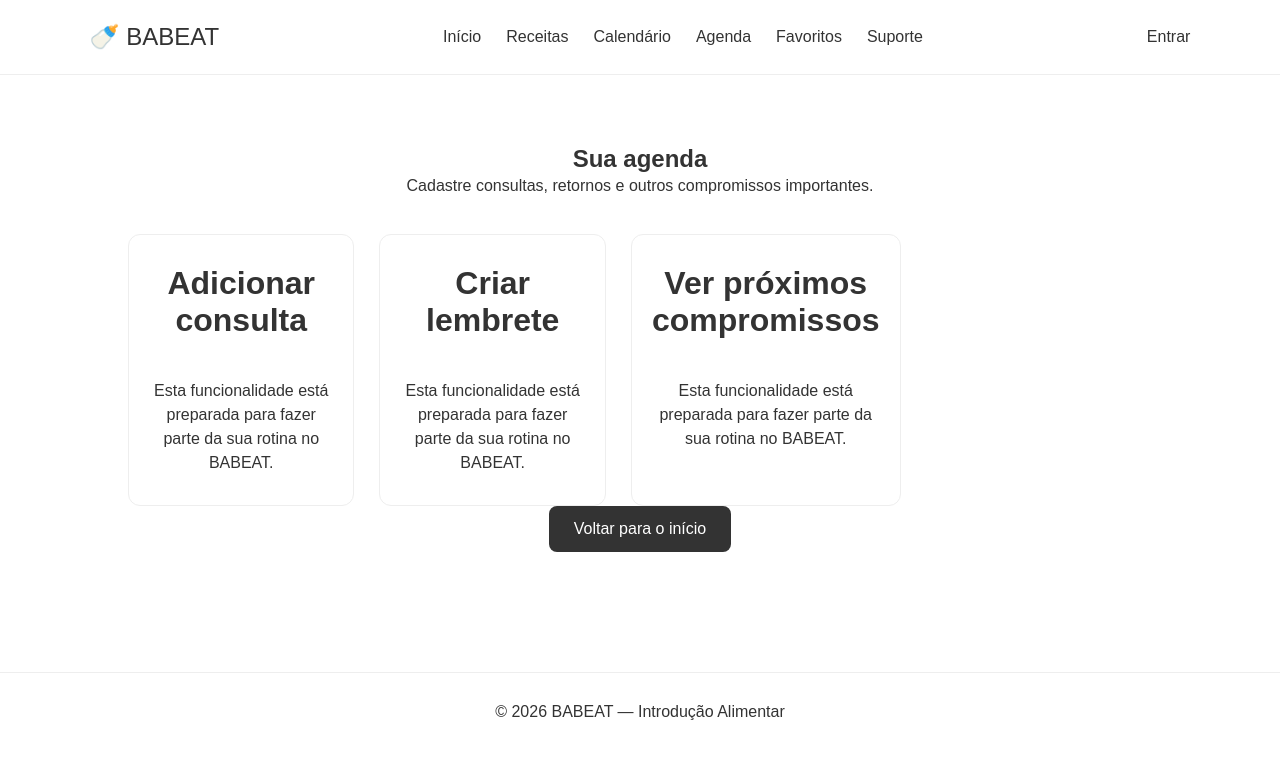
After one commit to davidnrmg-wq/Babeat, a Django app: page /agenda/ in a window 1280 px wide. The commit adds this page. Shown: the top 759 px of the page. Run offline with Django 4.2, Linux system fonts and the light colour scheme.

Commit message:
Corrige navegacao entre paginas do Babeat

```diff
--- a/bebeat projeto/app/static/app/css/style.css
+++ b/bebeat projeto/app/static/app/css/style.css
@@ -227,3 +227,18 @@ footer {
     }
 
 }
+.card {
+    display: block;
+    color: inherit;
+    text-decoration: none;
+}
+
+.page-content {
+    min-height: 500px;
+}
+
+.page-content > p {
+    max-width: 680px;
+    margin: 0 auto 35px;
+    line-height: 1.6;
+}
--- /dev/null
+++ b/bebeat projeto/app/templates/app/base.html
@@ -0,0 +1,27 @@
+{% load static %}
+<!DOCTYPE html>
+<html lang="pt-BR">
+<head>
+    <meta charset="UTF-8">
+    <meta name="viewport" content="width=device-width, initial-scale=1.0">
+    <title>{% block title %}BABEAT - Introdução Alimentar{% endblock %}</title>
+    <link rel="stylesheet" href="{% static 'app/css/style.css' %}">
+</head>
+<body>
+    <header class="navbar">
+        <div class="logo"><a href="{% url 'index' %}">🍼 BABEAT</a></div>
+        <nav aria-label="Navegação principal">
+            <a href="{% url 'index' %}">Início</a>
+            <a href="{% url 'receitas' %}">Receitas</a>
+            <a href="{% url 'calendario' %}">Calendário</a>
+            <a href="{% url 'agenda' %}">Agenda</a>
+            <a href="{% url 'favoritos' %}">Favoritos</a>
+            <a href="{% url 'suporte' %}">Suporte</a>
+        </nav>
+        <div class="usuario"><a href="{% url 'entrar' %}">Entrar</a></div>
+    </header>
+    <main>{% block content %}{% endblock %}</main>
+    <footer><p>© 2026 BABEAT — Introdução Alimentar</p></footer>
+    <script src="{% static 'app/js/script.js' %}"></script>
+</body>
+</html>
--- /dev/null
+++ b/bebeat projeto/app/templates/app/page.html
@@ -0,0 +1,19 @@
+{% extends 'app/base.html' %}
+
+{% block title %}{{ title }} — BABEAT{% endblock %}
+
+{% block content %}
+<section class="recursos page-content">
+    <h1>{{ heading }}</h1>
+    <p>{{ description }}</p>
+    <div class="cards">
+        {% for item in items %}
+        <article class="card">
+            <h2>{{ item }}</h2>
+            <p>Esta funcionalidade está preparada para fazer parte da sua rotina no BABEAT.</p>
+        </article>
+        {% endfor %}
+    </div>
+    <a href="{% url 'index' %}" class="btn principal">Voltar para o início</a>
+</section>
+{% endblock %}
--- a/bebeat projeto/app/urls.py
+++ b/bebeat projeto/app/urls.py
@@ -3,4 +3,10 @@ from . import views
 
 urlpatterns = [
     path('', views.index, name='index'),
+    path('receitas/', views.receitas, name='receitas'),
+    path('calendario/', views.calendario, name='calendario'),
+    path('agenda/', views.agenda, name='agenda'),
+    path('favoritos/', views.favoritos, name='favoritos'),
+    path('suporte/', views.suporte, name='suporte'),
+    path('entrar/', views.entrar, name='entrar'),
 ]
--- a/bebeat projeto/app/views.py
+++ b/bebeat projeto/app/views.py
@@ -3,3 +3,57 @@ from django.shortcuts import render
 
 def index(request):
     return render(request, 'app/index.html')
+
+
+def receitas(request):
+    return render(request, 'app/page.html', {
+        'title': 'Receitas',
+        'heading': 'Receitas para cada fase',
+        'description': 'Encontre ideias simples e nutritivas para a introdução alimentar do seu bebê.',
+        'items': ['Purê de batata-doce', 'Papinha de abóbora', 'Banana amassada'],
+    })
+
+
+def calendario(request):
+    return render(request, 'app/page.html', {
+        'title': 'Calendário',
+        'heading': 'Calendário alimentar',
+        'description': 'Organize a rotina de refeições e acompanhe novas experiências alimentares.',
+        'items': ['Planejar refeições da semana', 'Registrar alimentos experimentados', 'Acompanhar a evolução'],
+    })
+
+
+def agenda(request):
+    return render(request, 'app/page.html', {
+        'title': 'Agenda',
+        'heading': 'Sua agenda',
+        'description': 'Cadastre consultas, retornos e outros compromissos importantes.',
+        'items': ['Adicionar consulta', 'Criar lembrete', 'Ver próximos compromissos'],
+    })
+
+
+def favoritos(request):
+    return render(request, 'app/page.html', {
+        'title': 'Favoritos',
+        'heading': 'Receitas favoritas',
+        'description': 'Acesse rapidamente as receitas que você salvou.',
+        'items': ['Suas receitas salvas aparecerão aqui.'],
+    })
+
+
+def suporte(request):
+    return render(request, 'app/page.html', {
+        'title': 'Suporte',
+        'heading': 'Como podemos ajudar?',
+        'description': 'Encontre orientações para usar o BABEAT e cuidar melhor da rotina alimentar.',
+        'items': ['Dúvidas frequentes', 'Falar com o suporte', 'Orientações de segurança'],
+    })
+
+
+def entrar(request):
+    return render(request, 'app/page.html', {
+        'title': 'Entrar',
+        'heading': 'Acesse sua conta',
+        'description': 'A área de autenticação estará disponível em breve.',
+        'items': ['Entrar', 'Criar uma conta', 'Recuperar senha'],
+    })
```
Also changed, not shown: bebeat projeto/app/templates/app/index.html (+15 -138 lines), bebeat projeto/app/tests.py (+27 -0 lines).
